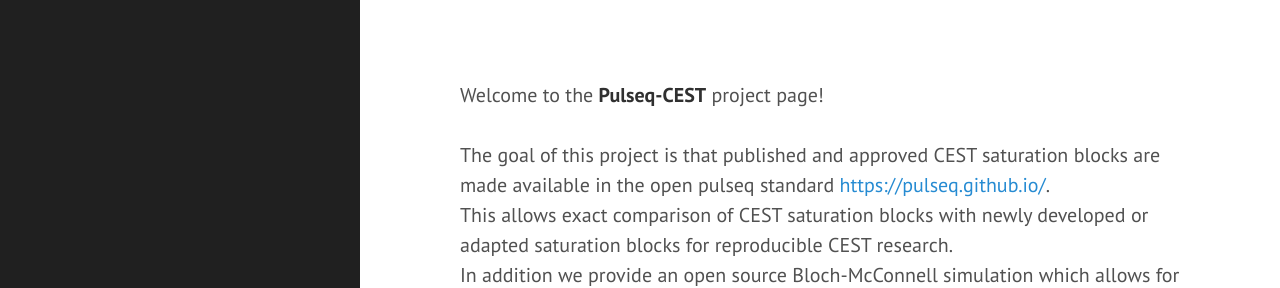
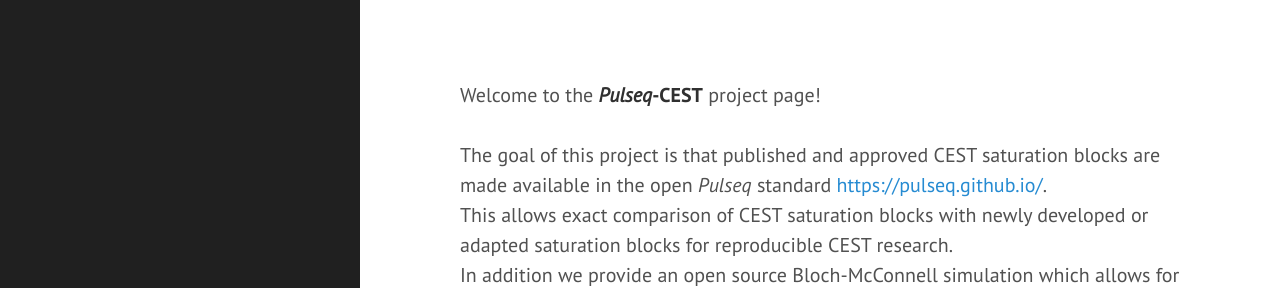
Before and after one commit to pulseq-cest/pulseq-cest.github.io, a Jekyll site: the page built from index.html, in a window 1280 px wide. Shown: the top 288 px of the page. Built offline with Jekyll 4.4.1, drawn with Linux system fonts in a browser that asks for light colours; Markdown is read by kramdown in place of the engine named in the settings; the list of posts is cut into pages by our own code.

Commit message:
italic text

```diff
--- a/index.html
+++ b/index.html
@@ -3,10 +3,10 @@
 title: Home
 ---
 
-Welcome to the <strong>Pulseq-CEST</strong> project page!<br><br>
+Welcome to the <strong><i>Pulseq</i>-CEST</strong> project page!<br><br>
 
 The goal of this project is that published and approved CEST saturation blocks
-are made available in the open pulseq standard
+are made available in the open <i>Pulseq</i> standard
 <a href="https://pulseq.github.io/" target="_blank">https://pulseq.github.io/</a>. <br>
 This allows exact comparison of CEST saturation blocks with newly developed or adapted
 saturation blocks for reproducible CEST research. <br>
```
